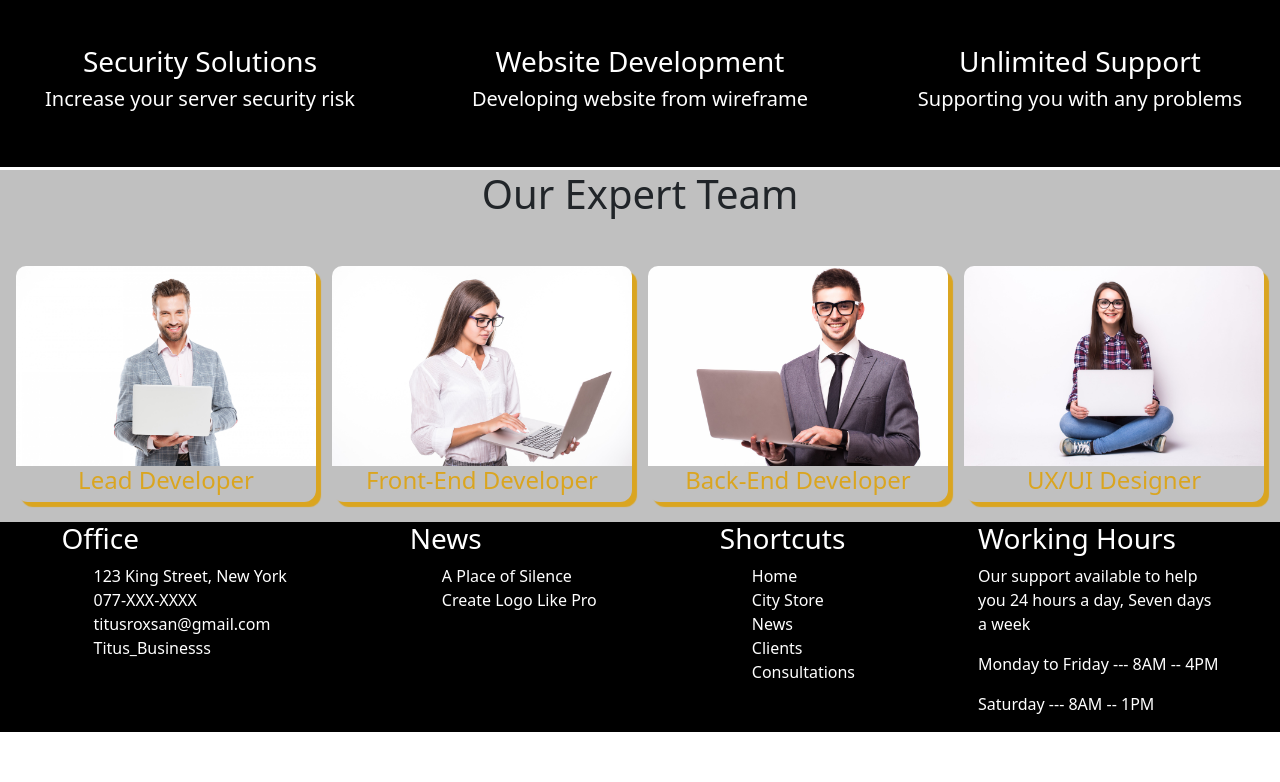
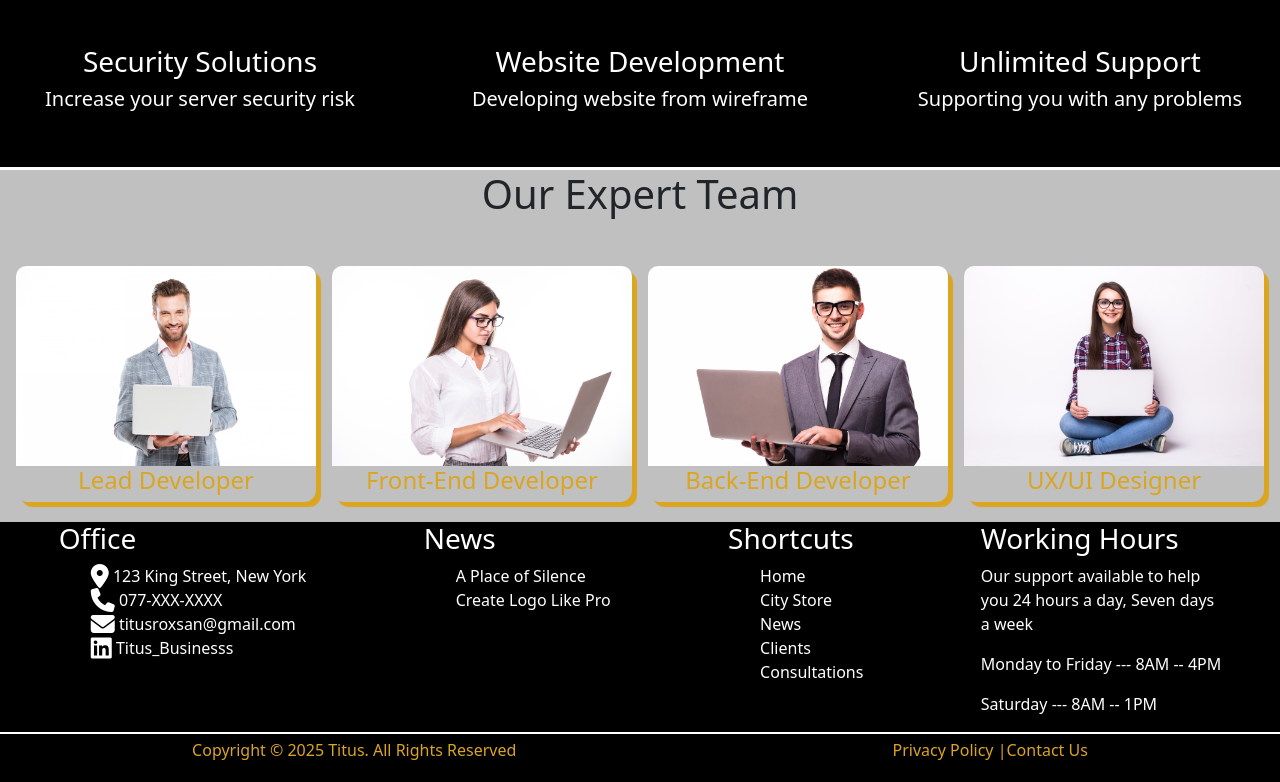
Before and after one commit to MR-Titus02/Assignment5, a plain HTML site: page index.html in a window 1280 px wide. Shown: the part 1200-1982 px from the top of the page. Before the commit the page ends 1932 px from the top, so only its background shows below. Drawn offline with nearby package versions, Linux system fonts and the light colour scheme.

Commit message:
index almost done

```diff
--- a/assets/style.css
+++ b/assets/style.css
@@ -28,3 +28,10 @@
 .links > li > a:hover {
     color: #DAA520;
 }
+.copy {
+    text-decoration: none;
+    color: #DAA520;
+}
+.copy:hover {
+    color: white;
+}
--- a/index.html
+++ b/index.html
@@ -13,6 +13,7 @@
         integrity="sha384-T3c6CoIi6uLrA9TneNEoa7RxnatzjcDSCmG1MXxSR1GAsXEV/Dwwykc2MPK8M2HN" crossorigin="anonymous" />
     <!-- font-awesome -->
     <script src="https://kit.fontawesome.com/2c92bbe9b2.js" crossorigin="anonymous"></script>
+
 </head>
 
 <body>
@@ -48,7 +49,7 @@
      <section class="section1" style="background-image: url('assets/images/woman.png'); height: 70vh; width: 100%; background-size: cover; background-color: black; margin-top: 100px">
         <div class="sec1-text justify-content-center flex-column d-flex" style="padding-top: 180px; padding-left: 300px;">
         <h3 style="color: #DAA520;">We are Expert in</h3>
-        <h1 style="color: #DAA520; font-size: ;">Business Solutions</h1>
+        <h1 style="color: #DAA520; ">Business Solutions</h1>
         </div>
      </section>
      <!-- Section2 -->
@@ -123,11 +124,11 @@
         <div class="d-flex justify-content-around text-white bg-black">
             <div>
                 <h3>Office</h3>
-                <ul style="list-style: none;">
-                    <li>123 King Street, New York</li>
-                    <li>077-XXX-XXXX</li>
-                    <li>titusroxsan@gmail.com</li>
-                    <li>Titus_Businesss</li>
+                <ul style="list-style: none; ">
+                    <li><i class="fa-solid fa-location-dot fa-xl"></i> 123 King Street, New York</li>
+                    <li><i class="fa-solid fa-phone fa-xl"></i> 077-XXX-XXXX</li>
+                    <li><i class="fa-solid fa-envelope fa-xl"></i> titusroxsan@gmail.com</li>
+                    <li><i class="fa-brands fa-linkedin fa-xl"></i> Titus_Businesss</li>
                 </ul>
             </div>
             <div>
@@ -154,6 +155,10 @@
                 <p> Saturday --- 8AM -- 1PM</p>
             </div>
         </div>
+        <div class="d-flex justify-content-around p-1" style="color: #DAA520; background-color: black ; margin-top: 2px;">
+            <p>Copyright &copy; 2025 Titus. All Rights Reserved</p>
+            <p><a href="#" class="copy">Privacy Policy</a>  |<a href="#" class="copy">Contact Us</a></p>
+        </div>
     </footer>
     <!-- Bootstrap JavaScript Libraries -->
     <script src="https://cdn.jsdelivr.net/npm/@popperjs/core@2.11.8/dist/umd/popper.min.js"
```
